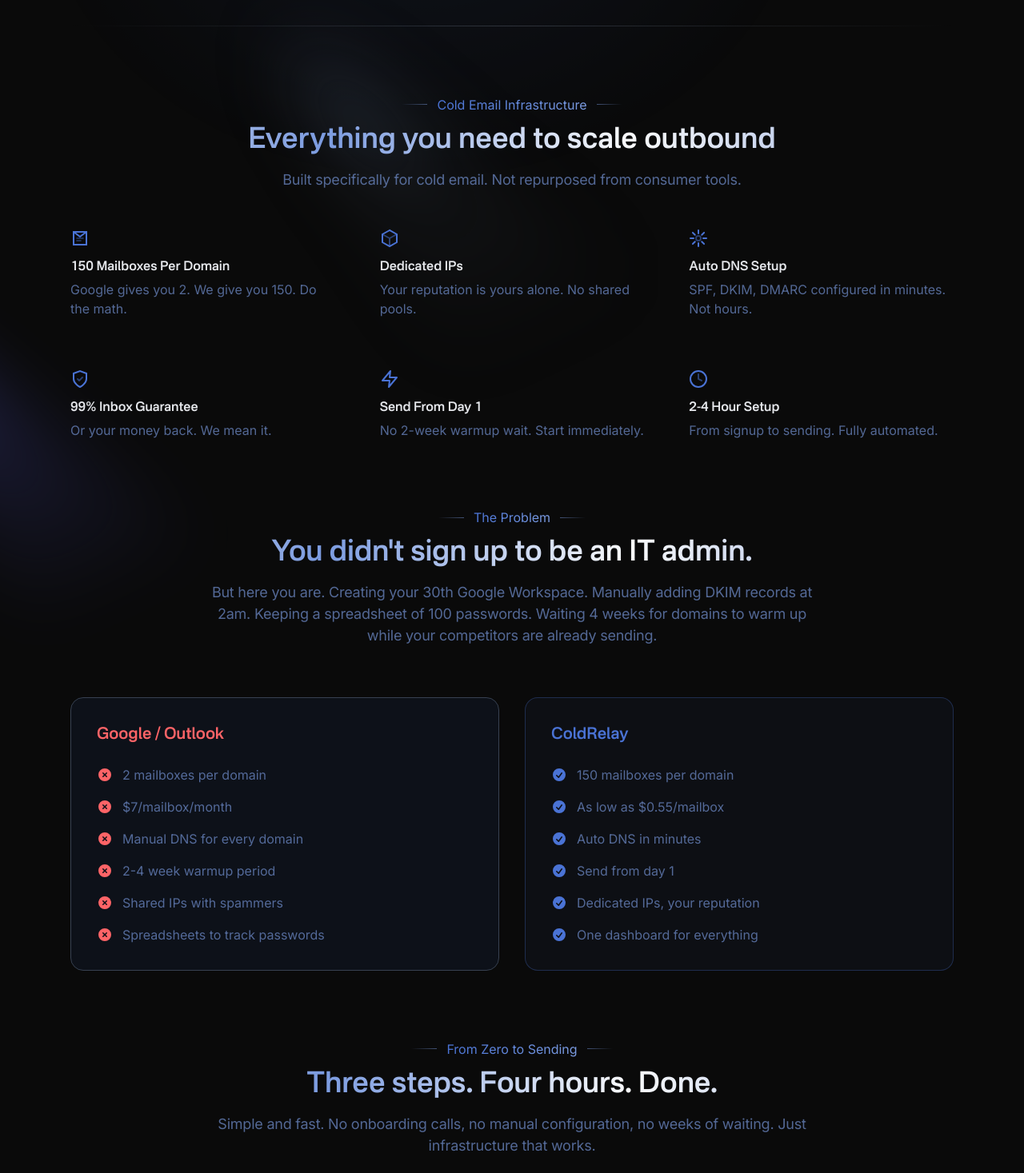
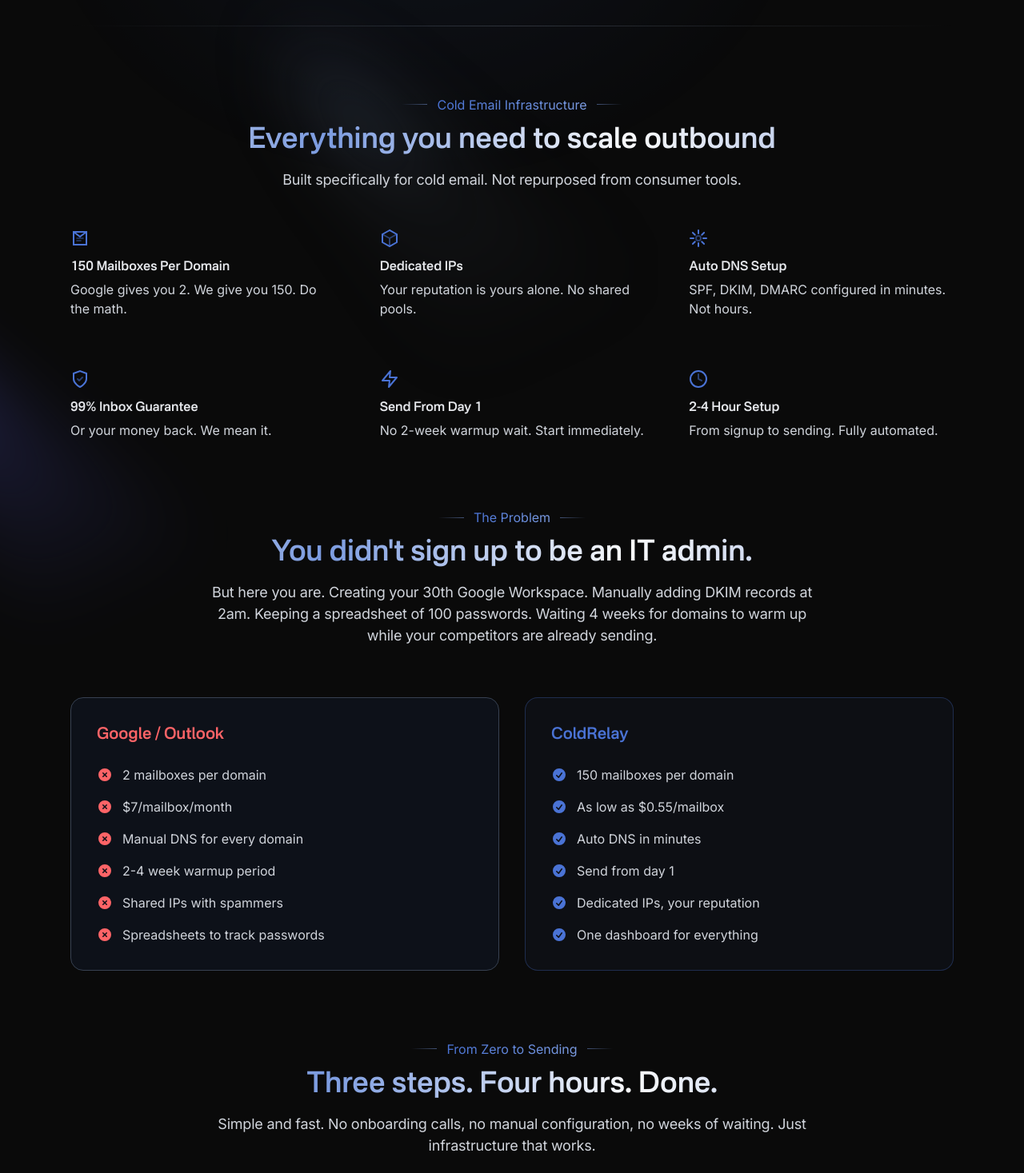
Before and after one commit to Master-Websites/ColdRelay-Website, a Next.js app: page / in a window 1280 px wide. Shown: the part 1330-2797 px from the top of the page at 80% size. Built offline with nearby package versions, Linux system fonts and the light colour scheme.

Commit message:
fix: Improve text readability, fix hero layout shift, ensure mobile responsiveness

```diff
--- a/src/app/globals.css
+++ b/src/app/globals.css
@@ -35,6 +35,12 @@
 
 html {
   scroll-behavior: smooth;
+}
+
+@media (max-width: 640px) {
+  body {
+    overflow-x: hidden;
+  }
 }
 
 body {
--- a/src/app/page.tsx
+++ b/src/app/page.tsx
@@ -40,7 +40,7 @@
                 <h2 className="animate-[gradient_6s_linear_infinite] bg-[linear-gradient(to_right,#e5e7eb,#7B9BE0,#f9fafb,#93AADF,#e5e7eb)] bg-[length:200%_auto] bg-clip-text pb-4 font-nacelle text-3xl font-semibold text-transparent md:text-4xl">
                   Calculate Your Exact Cost
                 </h2>
-                <p className="text-lg text-[#7B9BE0]/65">
+                <p className="text-lg text-gray-300">
                   No hidden fees. Slide to see your price at any scale.
                 </p>
               </div>
--- a/src/components/v1/cta.tsx
+++ b/src/components/v1/cta.tsx
@@ -25,7 +25,7 @@
               Stop paying $7/mailbox for infrastructure that wasn&apos;t built for cold email.
             </h2>
             <p
-              className="mb-8 text-lg text-[#7B9BE0]/65"
+              className="mb-8 text-lg text-gray-300"
               data-aos="fade-up"
               data-aos-delay={200}
             >
--- a/src/components/v1/faq.tsx
+++ b/src/components/v1/faq.tsx
@@ -71,7 +71,7 @@
                 </button>
                 {open === i && (
                   <div className="relative z-10 px-6 pb-5">
-                    <p className="text-[#7B9BE0]/65">{faq.a}</p>
+                    <p className="text-gray-300">{faq.a}</p>
                   </div>
                 )}
               </div>
--- a/src/components/v1/features.tsx
+++ b/src/components/v1/features.tsx
@@ -102,7 +102,7 @@
             <h2 className="animate-[gradient_6s_linear_infinite] bg-[linear-gradient(to_right,#e5e7eb,#7B9BE0,#f9fafb,#93AADF,#e5e7eb)] bg-[length:200%_auto] bg-clip-text pb-4 font-nacelle text-3xl font-semibold text-transparent md:text-4xl">
               Everything you need to scale outbound
             </h2>
-            <p className="text-lg text-[#7B9BE0]/65">
+            <p className="text-lg text-gray-300">
               Built specifically for cold email. Not repurposed from consumer tools.
             </p>
           </div>
@@ -114,7 +114,7 @@
                 <h3 className="mb-1 font-nacelle text-[1rem] font-semibold text-gray-200">
                   {feature.title}
                 </h3>
-                <p className="text-[#7B9BE0]/65">
+                <p className="text-gray-300">
                   {feature.description}
                 </p>
               </article>
--- a/src/components/v1/hero-home.tsx
+++ b/src/components/v1/hero-home.tsx
@@ -21,12 +21,14 @@
   }, []);
 
   return (
+    <span className="inline-block min-w-[170px] text-center">
       <span
         className={`inline-block text-[#4A73D5] transition-all duration-400 ${
           isVisible ? "opacity-100 translate-y-0" : "opacity-0 -translate-y-4"
         }`}
       >
         {volumes[index]}
+      </span>
     </span>
   );
 }
@@ -58,7 +60,7 @@
             </h1>
             <div className="mx-auto max-w-3xl">
               <p
-                className="mb-8 text-xl text-[#7B9BE0]/65"
+                className="mb-8 text-xl text-gray-300"
                 data-aos="fade-up"
                 data-aos-delay={200}
               >
--- a/src/components/v1/how-it-works.tsx
+++ b/src/components/v1/how-it-works.tsx
@@ -41,7 +41,7 @@
             >
               Three steps. Four hours. Done.
             </h2>
-            <p className="text-lg text-[#7B9BE0]/65">
+            <p className="text-lg text-gray-300">
               Simple and fast. No onboarding calls, no manual configuration, no weeks of waiting. Just infrastructure that works.
             </p>
           </div>
@@ -83,7 +83,7 @@
                         </span>
                       </span>
                     </div>
-                    <p className="text-[#7B9BE0]/65">{step.description}</p>
+                    <p className="text-gray-300">{step.description}</p>
                   </div>
                 </div>
               </a>
--- a/src/components/v1/pricing.tsx
+++ b/src/components/v1/pricing.tsx
@@ -38,7 +38,7 @@
             <h2 className="animate-[gradient_6s_linear_infinite] bg-[linear-gradient(to_right,#e5e7eb,#7B9BE0,#f9fafb,#93AADF,#e5e7eb)] bg-[length:200%_auto] bg-clip-text pb-4 font-nacelle text-3xl font-semibold text-transparent md:text-4xl">
               Pay per mailbox. No surprises.
             </h2>
-            <p className="text-lg text-[#7B9BE0]/65">
+            <p className="text-lg text-gray-300">
               The more mailboxes you add, the less you pay. Starting at $50/month.
             </p>
           </div>
--- a/src/components/v1/workflows.tsx
+++ b/src/components/v1/workflows.tsx
@@ -31,7 +31,7 @@
             <h2 className="animate-[gradient_6s_linear_infinite] bg-[linear-gradient(to_right,#e5e7eb,#7B9BE0,#f9fafb,#93AADF,#e5e7eb)] bg-[length:200%_auto] bg-clip-text pb-4 font-nacelle text-3xl font-semibold text-transparent md:text-4xl">
               You didn&apos;t sign up to be an IT admin.
             </h2>
-            <p className="text-lg text-[#7B9BE0]/65">
+            <p className="text-lg text-gray-300">
               But here you are. Creating your 30th Google Workspace. Manually adding DKIM records at 2am. Keeping a spreadsheet of 100 passwords. Waiting 4 weeks for domains to warm up while your competitors are already sending.
             </p>
           </div>
@@ -49,7 +49,7 @@
                     <svg className="mt-0.5 h-5 w-5 shrink-0 text-red-400" viewBox="0 0 20 20" fill="currentColor">
                       <path fillRule="evenodd" d="M10 18a8 8 0 100-16 8 8 0 000 16zM8.28 7.22a.75.75 0 00-1.06 1.06L8.94 10l-1.72 1.72a.75.75 0 101.06 1.06L10 11.06l1.72 1.72a.75.75 0 101.06-1.06L11.06 10l1.72-1.72a.75.75 0 00-1.06-1.06L10 8.94 8.28 7.22z" clipRule="evenodd" />
                     </svg>
-                    <span className="text-[#7B9BE0]/65">{pain}</span>
+                    <span className="text-gray-300">{pain}</span>
                   </li>
                 ))}
               </ul>
@@ -66,7 +66,7 @@
                     <svg className="mt-0.5 h-5 w-5 shrink-0 text-[#4A73D5]" viewBox="0 0 20 20" fill="currentColor">
                       <path fillRule="evenodd" d="M10 18a8 8 0 100-16 8 8 0 000 16zm3.857-9.809a.75.75 0 00-1.214-.882l-3.483 4.79-1.88-1.88a.75.75 0 10-1.06 1.061l2.5 2.5a.75.75 0 001.137-.089l4-5.5z" clipRule="evenodd" />
                     </svg>
-                    <span className="text-[#7B9BE0]/65">{benefit}</span>
+                    <span className="text-gray-300">{benefit}</span>
                   </li>
                 ))}
               </ul>
```
Also changed, not shown: src/components/v1/testimonials.tsx (+26 -5 lines). Lines whose indentation alone changed are shown as unchanged.
